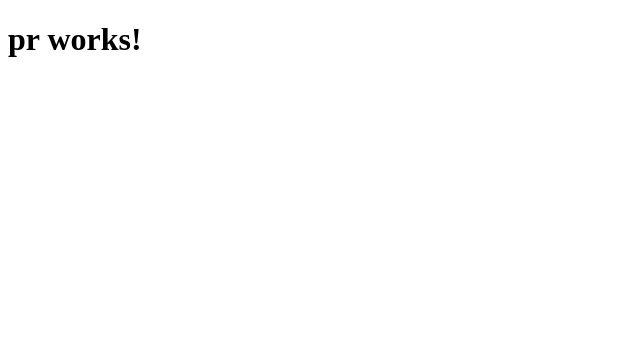
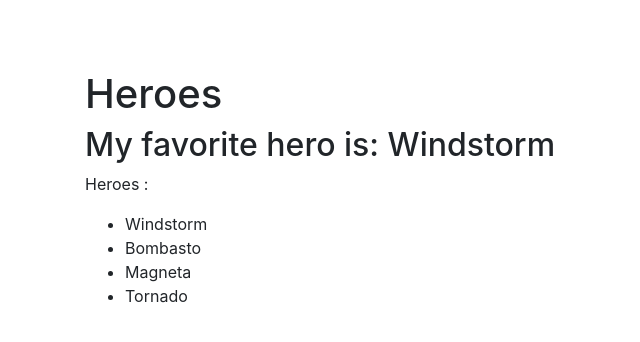
Before and after one commit to KenaDess/Heroes, an Angular app: page / in a window 1280 px wide. Shown: the top 342 px of the page, without its empty margins (0-640 px from the left). Built offline with nearby package versions, Linux system fonts and the light colour scheme.

Commit message:
chore(App): initial commit

```diff
--- a/protractor.conf.js
+++ b/protractor.conf.js
@@ -4,7 +4,7 @@
 const { SpecReporter } = require('jasmine-spec-reporter');
 
 exports.config = {
-  allScriptsTimeout: 11000,
+  allScriptsTimeout: 22000,
   specs: [
     './e2e/**/*.e2e-spec.ts'
   ],
@@ -26,5 +26,6 @@ exports.config = {
   },
   onPrepare() {
     jasmine.getEnv().addReporter(new SpecReporter({ spec: { displayStacktrace: true } }));
-  }
+  },
+  resultJsonOutputFile: 'results/protractor-results.json'
 };
--- a/src/app/app.component.html
+++ b/src/app/app.component.html
@@ -1,3 +1,12 @@
-<h1>
-  {{title}}
-</h1>
+<div class="container" style="margin-top: 70px;">
+  <h1>{{ title }}</h1>
+
+  <h2>My favorite hero is: {{myHero.name}}</h2>
+
+  <p>Heroes :</p>
+  <ul>
+    <li *ngFor="let hero of heroes">
+      {{ hero.name }}
+    </li>
+  </ul>
+</div>
--- a/src/app/app.component.ts
+++ b/src/app/app.component.ts
@@ -1,10 +1,25 @@
 import { Component } from '@angular/core';
+import {Hero} from './hero';
 
 @Component({
-  selector: 'pr-root',
+  selector: 'my-app',
   templateUrl: './app.component.html',
   styleUrls: ['./app.component.css']
 })
 export class AppComponent {
-  title = 'pr works!';
+  title : string;
+  myHero : Hero;
+  heroes : Hero[];
+
+  constructor() {
+    this.title = 'Heroes';
+    this.heroes = [
+      new Hero(1, 'Windstorm'),
+      new Hero(13, 'Bombasto'),
+      new Hero(15, 'Magneta'),
+      new Hero(20, 'Tornado')
+    ];
+    this.myHero = this.heroes[0];
+  }
+
 }
--- /dev/null
+++ b/src/app/hero.ts
@@ -0,0 +1,5 @@
+export class Hero {
+  constructor(
+    public id: number,
+    public name: string) { }
+}
--- a/src/index.html
+++ b/src/index.html
@@ -2,13 +2,14 @@
 <html>
 <head>
   <meta charset="utf-8">
-  <title>Ponyracer</title>
+  <title>Heroes</title>
   <base href="/">
 
   <meta name="viewport" content="width=device-width, initial-scale=1">
   <link rel="icon" type="image/x-icon" href="favicon.ico">
 </head>
+
 <body>
-  <pr-root>Loading...</pr-root>
+  <my-app>Heroes is loading...</my-app>
 </body>
 </html>
```
Also changed, not shown: karma.conf.js (+10 -4 lines), package.json (+5 -3 lines), .angular-cli.json.
